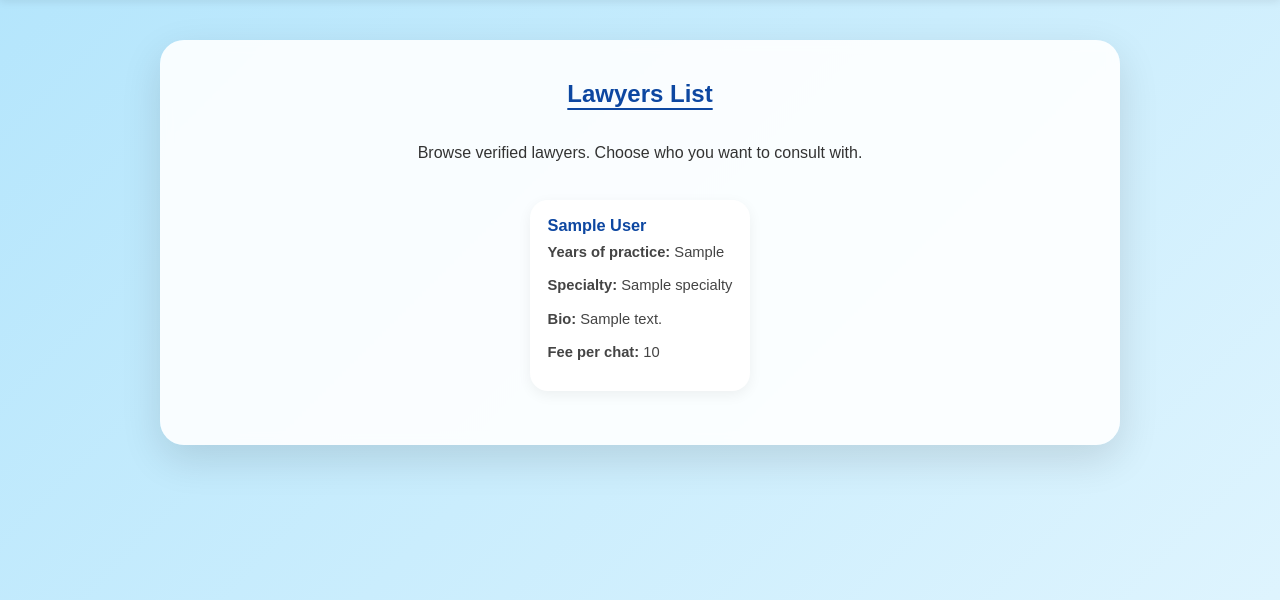
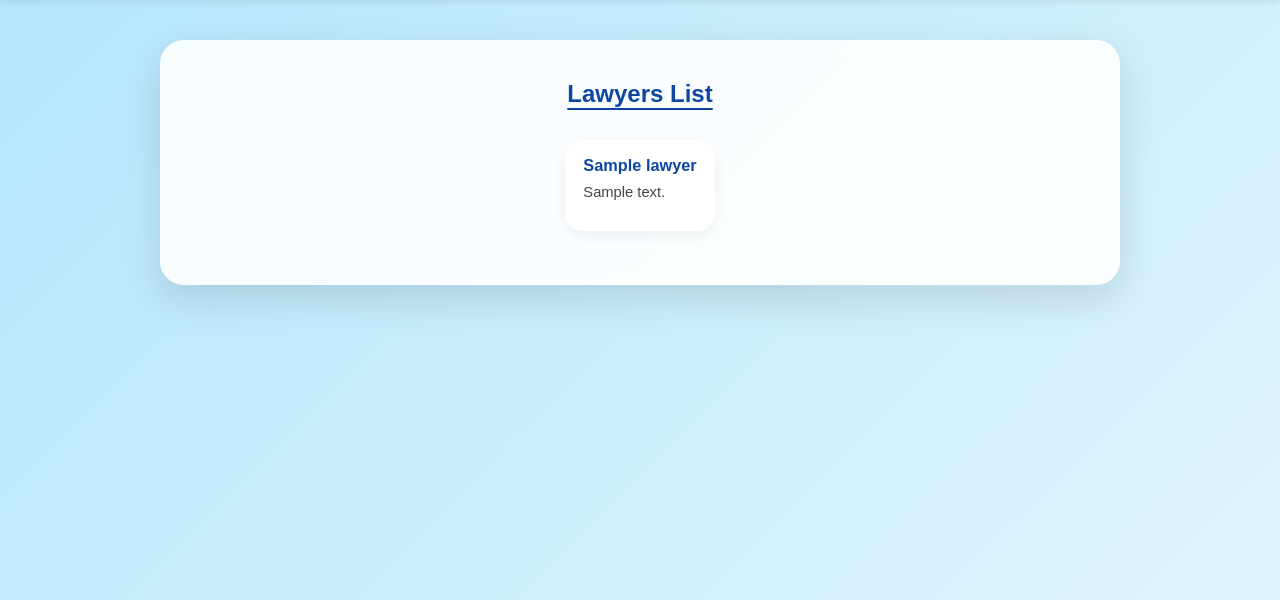
Before and after one commit to haiderhabibi1-bot/guardianangel, a Django app: template core/templates/lawyers_list.html in a window 1280 px wide. Shown: the part 76-676 px from the top of the page. Run offline with Django 5.2, Linux system fonts and the light colour scheme; the template is opened without the code that fills it: most values are stand-ins (such as "Sample title", 1, 10 or a date in 2020).

Commit message:
Update lawyers_list.html

```diff
--- a/core/templates/lawyers_list.html
+++ b/core/templates/lawyers_list.html
@@ -1,24 +1,15 @@
 {% extends 'base.html' %}
-
 {% block content %}
 <h1 class="page-title">Lawyers List</h1>
-<p>Browse verified lawyers. Choose who you want to consult with.</p>
 
 {% if lawyers %}
     {% for lawyer in lawyers %}
         <div class="question-card">
-            <h3>{{ lawyer.full_name }}</h3>
-            <p><strong>Years of practice:</strong> {{ lawyer.years_of_practice }}</p>
-            <p><strong>Specialty:</strong> {{ lawyer.specialty }}</p>
-            <p><strong>Bio:</strong> {{ lawyer.bio }}</p>
-            <p><strong>Fee per chat:</strong> {{ lawyer.fee_per_chat }}</p>
-
-            {% if user.is_authenticated and not user.is_lawyer %}
-                <a class="btn" href="{% url 'start_chat_with_lawyer' lawyer.id %}">Start chat</a>
-            {% endif %}
+            <h3>{{ lawyer.name }}</h3>
+            <p>{{ lawyer.bio }}</p>
         </div>
     {% endfor %}
 {% else %}
-    <p>No approved lawyers yet.</p>
+    <p>Approved lawyers will appear here.</p>
 {% endif %}
 {% endblock %}
```
